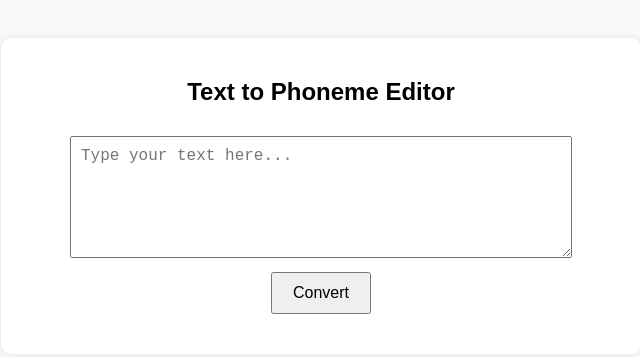
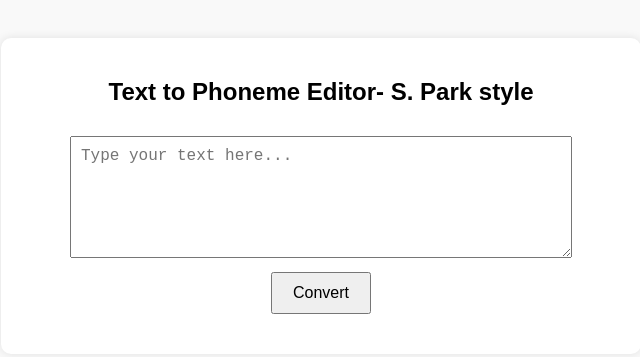
Before and after one commit to ratulpark/Ratulpark, a plain HTML site: page index.html in a window 1280 px wide. Shown: the whole page, without its empty margins (319-959 px from the left). Drawn offline with Linux system fonts and the light colour scheme.

Commit message:
Update index.html

```diff
--- a/index.html
+++ b/index.html
@@ -8,7 +8,7 @@
 <body>
 
 <div class="container">
-  <h2>Text to Phoneme Editor</h2>
+  <h2>Text to Phoneme Editor- S. Park style</h2>
   <textarea id="textInput" placeholder="Type your text here..."></textarea><br>
   <button onclick="convertToPhonemes()">Convert</button>
   <p id="output"></p>
```
